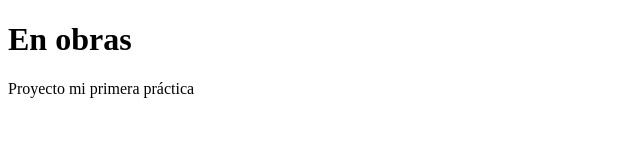
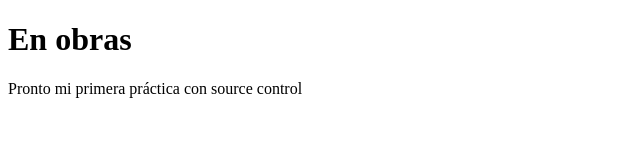
Before and after one commit to felpri/felpri.github.io, a plain HTML site: page index.html in a window 1280 px wide. Shown: the whole page, without its empty margins (0-640 px from the left). Drawn offline with Linux system fonts and the light colour scheme.

Commit message:
Correccion mensaje web

```diff
--- a/index.html
+++ b/index.html
@@ -7,6 +7,6 @@
 </head>
 <body>
     <h1>En obras</h1>
-    <p>Proyecto mi primera práctica</p>
+    <p>Pronto mi primera práctica con source control</p>
 </body>
 </html>
```
